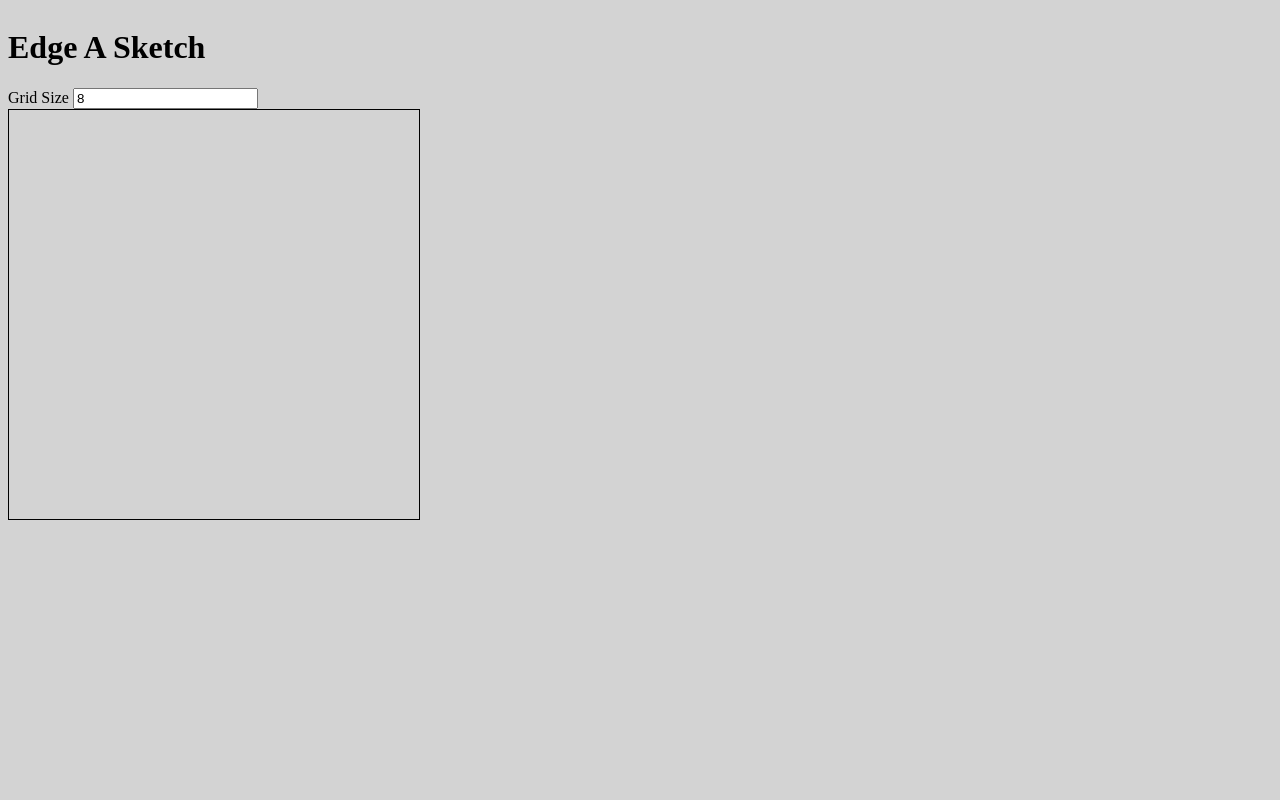
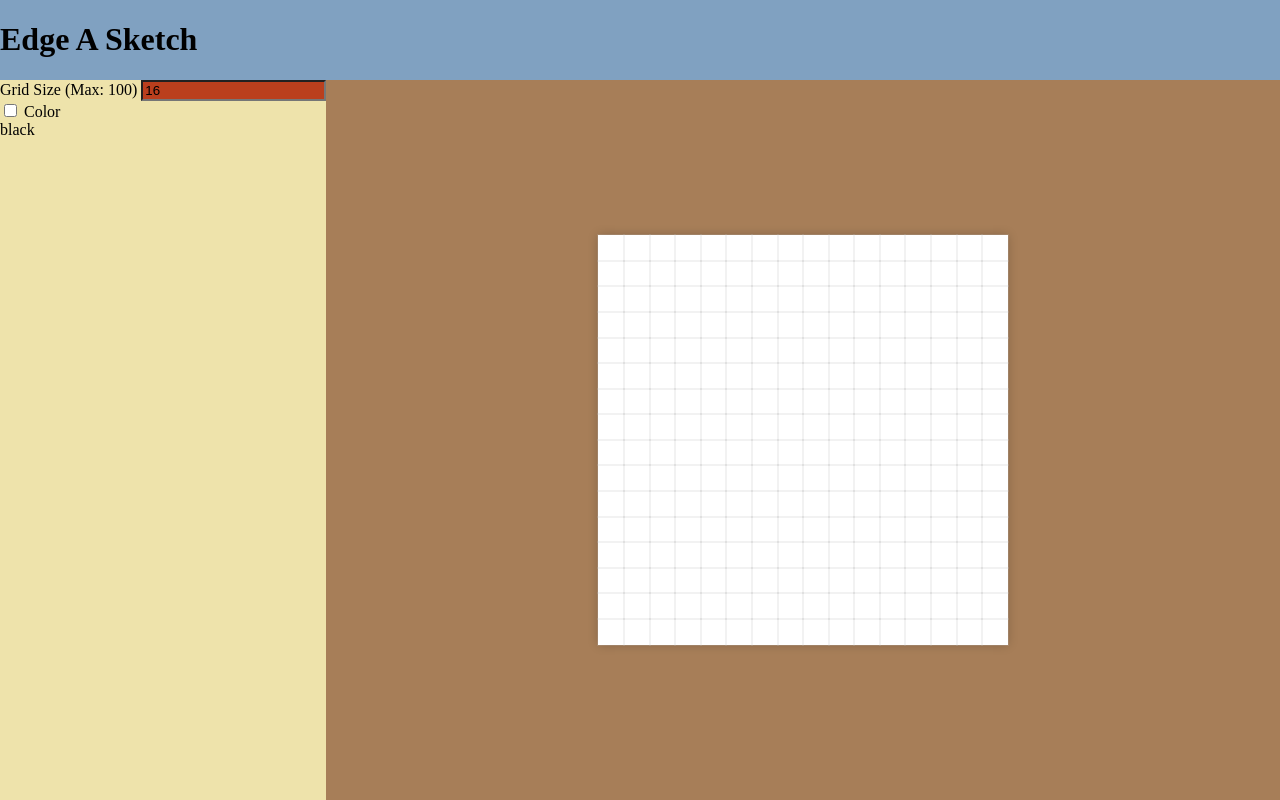
Before and after one commit to K750i/edgeasketch, a plain HTML site: page index.html in a window 1280 px wide. Drawn offline with Linux system fonts and the light colour scheme.

Commit message:
Add ability to change grid size and random colors

```diff
--- a/index.html
+++ b/index.html
@@ -14,11 +14,23 @@
     <header>
         <h1>Edge A Sketch</h1>
     </header>
-    <section class="option">
-        <label for="size">Grid Size</label>
-        <input type="text" id="size" name="size" value="8">
-    </section>
-    <div class="grid"></div>
+    <div class="wrapper">
+        <section class="options">
+            <div>
+                <label for="size">Grid Size (Max: 100)</label>
+                <input type="text" id="size" name="size"
+                    placeholder="e.g. 16 for a 16x16 grid" minlength="1"
+                    maxlength="3">
+            </div>
+            <div>
+                <input type="checkbox" id="chk">
+                <label for="chk" class="color">Color</label>
+            </div>
+        </section>
+        <div class="grid-wrapper">
+            <div class="grid"></div>
+        </div>
+    </div>
 </body>
 
 </html>
--- a/script.js
+++ b/script.js
@@ -1,36 +1,86 @@
 'use strict';
 
-const GRIDWIDTH = '32';
+let color, curOpacity;
+let [r, g, b, a] = [0, 0, 0, 0.1];
+const GRIDSIZE = '32';
 const grid = document.querySelector('.grid');
-const size = document.querySelector('#size').value;
-const createGrid = function (gridSize) {
-    gridSize = parseInt(size);
+const sizeInput = document.querySelector('#size');
+const checkbox = document.querySelector('#chk')
+const colorText = document.querySelector('.color')
+const getRandomColor = function () {
+    r = Math.floor(Math.random() * 256);
+    g = Math.floor(Math.random() * 256);
+    b = Math.floor(Math.random() * 256);
+};
+const createGrid = function () {
+    let gridsize = parseInt(sizeInput.value);
+    if (Number.isNaN(gridsize)) {
+        alert('Invalid number.');
+        return;
+    }
+    if (gridsize < 1 || gridsize > 100) {
+        alert('Please enter a size between 1 and 100.');
+        return;
+    }
     const fragment = document.createDocumentFragment();
-    const boxSize = 100 / gridSize;
+    const boxsize = 100 / gridsize;
 
-    for (let i = 0; i < gridSize * gridSize; i++) {
+    for (let i = 0; i < gridsize * gridsize; i++) {
         const div = document.createElement('div');
         div.className = 'box';
-        div.style.width = `${boxSize}%`;
-        div.style.height = `${boxSize}%`;
+        div.style.width = `${boxsize}%`;
+        div.style.height = `${boxsize}%`;
         fragment.appendChild(div);
     }
-    grid.style.width = `${GRIDWIDTH}vw`;
-    grid.style.height = `${GRIDWIDTH}vw`;
+    grid.style.width = `${GRIDSIZE}vw`;
+    grid.style.height = `${GRIDSIZE}vw`;
     grid.appendChild(fragment);
 };
-let color, curOpacity;
-let [r, g, b, a] = [0, 0, 0, 0.1];
-window.addEventListener('DOMContentLoaded', createGrid);
+const changeGrid = function () {
+    grid.innerHTML = "";
+    createGrid();
+};
+
+window.addEventListener('DOMContentLoaded', () => {
+    sizeInput.value = 16;
+    createGrid();
+    if (checkbox.checked) {
+        colorText.classList.add('selected');
+        getRandomColor();
+    }
+    else {
+        colorText.classList.remove('selected');
+        [r, g, b] = [0, 0, 0];
+    }
+});
+
+sizeInput.addEventListener('change', changeGrid);
 
 grid.addEventListener('mouseover', e => {
     if (e.target.classList.contains('box')) {
         color = window.getComputedStyle(e.target).backgroundColor;
         if (color.includes('rgba')) {
-            curOpacity = parseFloat(color.slice(color.lastIndexOf(',') + 1, -1).trim())
+            curOpacity = parseFloat(color.slice(color.lastIndexOf(',') + 1, -1));
         } else {
             curOpacity = 1;
         }
         e.target.style.backgroundColor = `rgba(${r}, ${g}, ${b}, ${Math.min(a + curOpacity, 1)})`;
     }
 });
+
+grid.addEventListener('mouseleave', function () {
+    if (checkbox.checked) {
+        getRandomColor()
+    }
+});
+
+checkbox.addEventListener('change', function () {
+    if (this.checked) {
+        colorText.classList.add('selected');
+        getRandomColor();
+    }
+    else {
+        colorText.classList.remove('selected');
+        [r, g, b] = [0, 0, 0];
+    }
+})
--- a/styles.css
+++ b/styles.css
@@ -1,17 +1,63 @@
+html,
+body {
+    margin: 0;
+    padding: 0;
+    height: 100%;
+}
+
 body {
     display: flex;
     flex-direction: column;
-    background: lightgrey;
+    justify-content: space-between;
+    background: #A77E58;
+}
+
+header {
+    background: #80A1C1;
+}
+
+.wrapper {
+    flex-grow: 1;
+    display: flex;
+    justify-content: space-between;
+}
+
+.grid-wrapper {
+    display: flex;
+    flex-grow: 1;
+    justify-content: center;
+    align-items: center;
+}
+
+.options {
+    background: #EEE3AB;
+}
+
+input {
+    background: #BA3F1D;
 }
 
 .grid {
     display: flex;
     flex-wrap: wrap;
-    border: 1px solid #000;
+    background: white;
+    box-shadow: 0 0 10px hsla(0deg, 0%, 0%, 0.2);
 }
 
 .grid .box {
-    /* width: 50px;
-    height: 50px; */
-    /* outline: 1px dotted ghostwhite; */
+    outline: 1px solid hsla(0, 0%, 75%, 0.2);
 }
+
+/* #chk {
+    display: none;
+} */
+
+.selected.color::after {
+    content: 'random';
+    display: block;
+}
+
+.color::after {
+    content: 'black';
+    display: block;
+}
```
